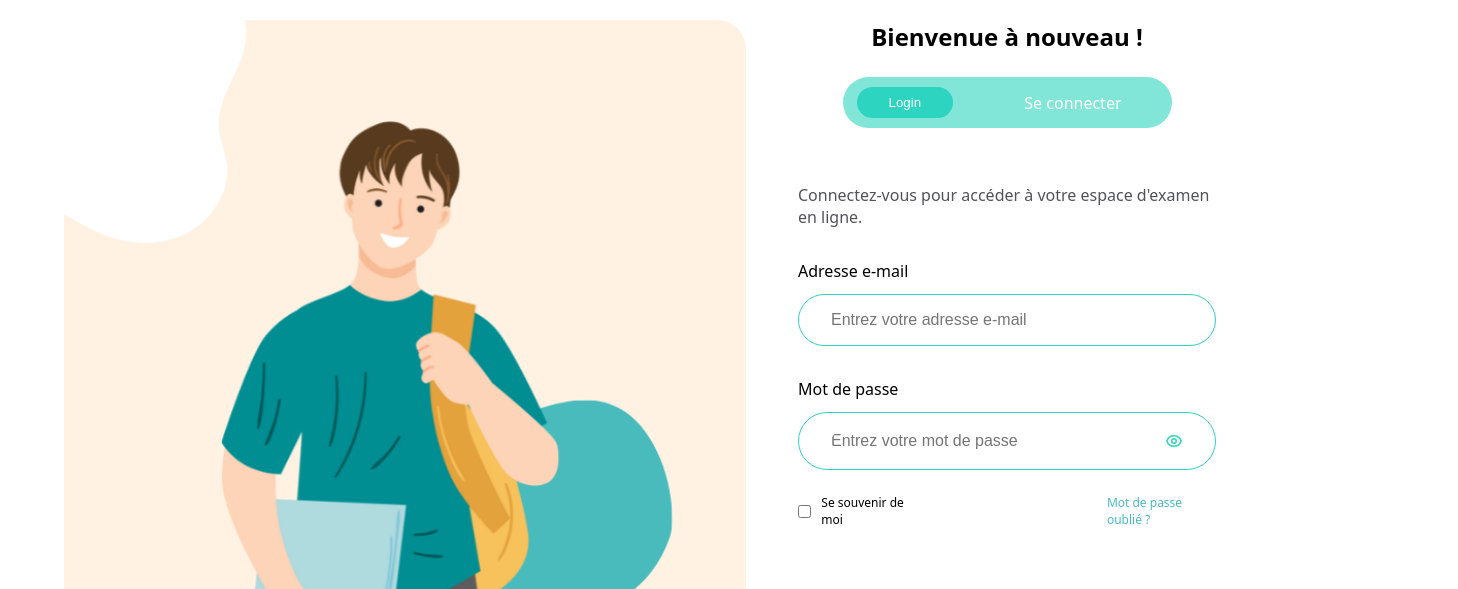
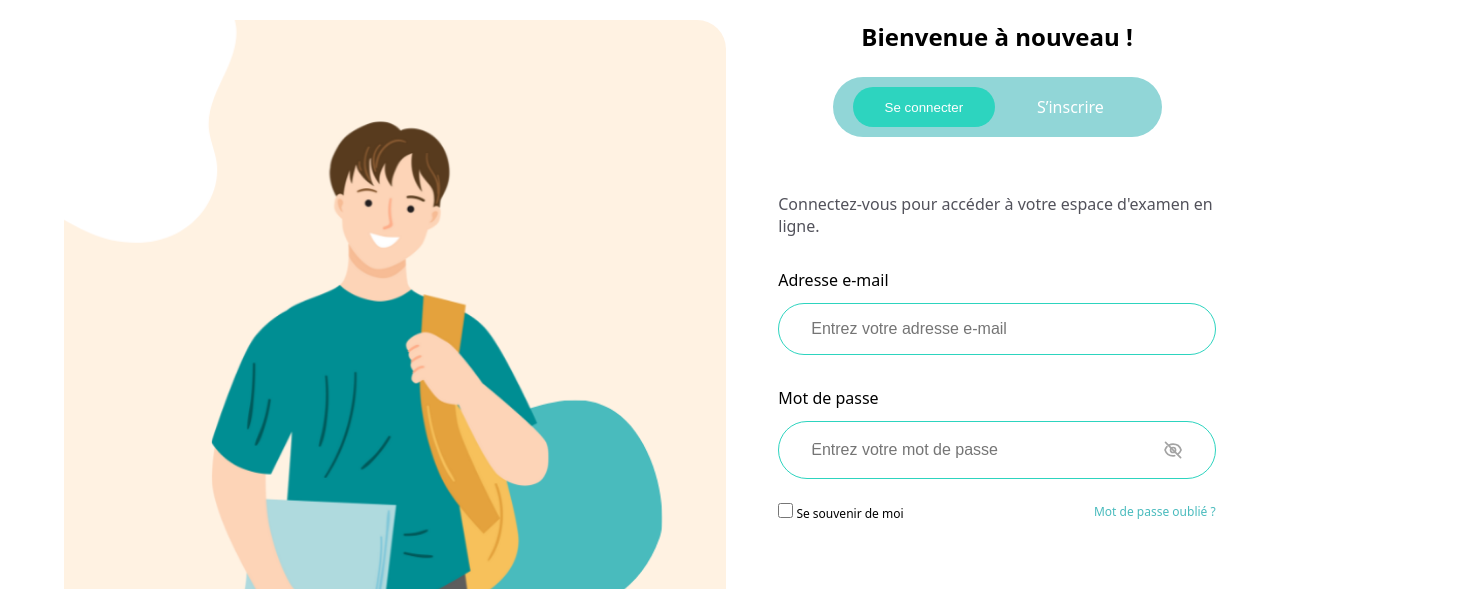
Before and after one commit to Heva3/Online-Exam-plateforme-, a plain HTML site: page Frontend/PAGES/Login.html in a window 1280 px wide. Shown: the top 589 px of the page, 1458 px wide, since content can reach past the window. Drawn offline with Linux system fonts and the light colour scheme.

Commit message:
New Updates

```diff
--- a/Frontend/CSS/Style.css
+++ b/Frontend/CSS/Style.css
@@ -51,6 +51,15 @@
     overflow: hidden;
   }
 
+  .hero-background {
+    z-index: 1;
+  }
+  .hero-content {
+    z-index: 2;
+  }
+  .hero-section {
+    position: relative;
+  }
 
   .hero-background,
   .hero-overlay {
@@ -99,34 +108,54 @@
   .welcome-text {
     text-align: center;
     align-self: center;
+    margin-bottom: 1.5rem; /* Adds space below the heading */
   }
 
+
+
+
+
   .login-tabs {
+    width: 329px;
+    height: 60px;
+    background-color: rgba(73, 187, 189, 0.6); /* 60% opacity */
+    border-radius: 33px;
+    gap: 0.25rem;
+    align-self: center;
     display: flex;
-    gap: 2.25rem;
-    align-self: center;
-    padding: 0.625rem 0.875rem;
-    margin-top: 1.5rem;
-    background-color: rgba(45, 212, 191, 0.6);
-    border-radius: 33px;
-    width: 329px;
-    color: white;
+    justify-content: space-between;
+    align-items: center;
+    padding: 1.25rem;
+    margin: auto;
   }
 
   .tab-button {
-    padding: 0.5rem 2rem;
+    width: 146px;
+    height: 40px;
     background-color: rgb(45, 212, 191);
     border: none;
     border-radius: 33px;
     color: white;
     font-weight: 500;
     cursor: pointer;
+    display: flex;
+    align-items: center;
+    justify-content: center;
+    text-decoration: none;
+    transition: background-color 0.3s ease, color 0.3s ease;
   }
 
-  .tab-text {
-    margin: auto;
-    width: 98px;
+  .tab-register {
+    background-color: transparent; /* invisible by default */
   }
+
+  .tab-register:hover {
+    background-color: #49BBBD; /* full color on hover */
+    color: white;
+  }
+
+
+
 
   .form-description {
     margin-top: 3.5rem;
@@ -167,10 +196,14 @@
   }
 
   .password-toggle {
-    width: 18px;
-    aspect-ratio: 1;
-    object-fit: contain;
+    width: 24px;
+    height: 24px;
+    cursor: pointer;
+    display: flex;
+    align-items: center;
+    justify-content: center;
   }
+
 
   .form-footer {
     display: flex;
@@ -197,12 +230,14 @@
   .forgot-password {
     color: inherit;
     text-decoration: none;
-    color: #49BBBD;
-  }
+    color: #49bbbd;
+    }
 
   .login-button {
-    align-self: flex-end;
+    align-self: flex-start;
     margin-top: 4rem;
+    margin-right: 14rem;
+    margin-left: 14rem;
     padding: 0.875rem 4rem;
     background-color: rgb(45, 212, 191);
     border: none;
@@ -210,6 +245,15 @@
     color: white;
     width: 232px;
     cursor: pointer;
+  }
+
+
+  .login-button:hover {
+    background-color: #00868a;
+  }
+
+  .login-button:active {
+    background-color: #30d0d3;
   }
   /* eye icon */
 
@@ -221,10 +265,10 @@
   }
 
   .eye-icon {
-    width: 24px;
-    height: 24px;
-    transition: opacity 0.2s ease;
+    width: 100%;
+    height: 100%;
   }
+
 
   .hidden {
     display: none;
@@ -239,35 +283,33 @@
 
 
   /* Responsive styles */
-  @media (max-width: 768px) {
-    .login-container {
-      padding: 1.25rem 1.25rem 6rem;
-    }
-
+  @media screen and (max-width: 768px) {
     .login-wrapper {
       flex-direction: column;
+      padding: 1rem;
     }
 
     .hero-column,
     .form-column {
       width: 100%;
-      margin-left: 0;
-    }
-
-    .hero-section {
-      margin-top: 2.5rem;
+      margin: 0;
     }
 
     .hero-content {
-      padding: 6rem 1.25rem 3.5rem;
+      padding: 2rem;
+      text-align: center;
     }
 
-    .login-form {
-      margin-top: 2.5rem;
-    }
-
-    .login-button {
-      margin-top: 2.5rem;
-      padding: 0.875rem 1.25rem;
+    .form-footer {
+      flex-direction: column;
+      gap: 1rem;
     }
   }
+
+
+
+
+
+ /* ---------------------------------------------------------------------------------------------------------------------------------------------------------------
+
+  /* registration page part! */
--- a/Frontend/PAGES/Login.html
+++ b/Frontend/PAGES/Login.html
@@ -34,8 +34,8 @@
             <h2 class="welcome-text">Bienvenue à nouveau !</h2>
 
             <div class="login-tabs">
-              <button type="button" class="tab-button active">Login</button>
-              <span class="tab-text">Se connecter</span>
+              <button type="button" class="tab-button active">Se connecter</button>
+              <a href="Register.html" class="tab-button tab-register">S’inscrire</a>
             </div>
 
             <p class="form-description">
@@ -67,20 +67,21 @@
                 />
                 <!-- eye icon -->
                 <div class="password-toggle" onclick="togglePassword()">
-                    <svg id="eye-open" xmlns="http://www.w3.org/2000/svg" class="eye-icon" fill="none" viewBox="0 0 24 24" stroke="rgb(45, 212, 191)" stroke-width="2">
-                      <path stroke-linecap="round" stroke-linejoin="round"
-                        d="M15 12a3 3 0 11-6 0 3 3 0 016 0z" />
-                      <path stroke-linecap="round" stroke-linejoin="round"
-                        d="M2.458 12C3.732 7.943 7.522 5 12 5c4.478 0 8.268 2.943 9.542 7-1.274 4.057-5.064 7-9.542 7-4.478 0-8.268-2.943-9.542-7z" />
-                    </svg>
+                  <!-- Eye closed is visible by default -->
+                  <svg id="eye-closed" xmlns="http://www.w3.org/2000/svg" class="eye-icon" fill="none" viewBox="0 0 24 24" stroke="rgb(163, 163, 163)" stroke-width="2">
+                    <path stroke-linecap="round" stroke-linejoin="round"
+                      d="M13.875 18.825A10.05 10.05 0 0112 19c-4.478 0-8.268-2.943-9.542-7a10.02 10.02 0 012.293-3.95m2.378-1.837A9.956 9.956 0 0112 5c4.478 0 8.268 2.943 9.542 7a9.96 9.96 0 01-4.147 5.094M15 12a3 3 0 11-6 0 3 3 0 016 0z" />
+                    <path stroke-linecap="round" stroke-linejoin="round" d="M3 3l18 18" />
+                  </svg>
 
-                    <svg id="eye-closed" xmlns="http://www.w3.org/2000/svg" class="eye-icon hidden" fill="none" viewBox="0 0 24 24" stroke="rgb(163, 163, 163)" stroke-width="2">
-                      <path stroke-linecap="round" stroke-linejoin="round"
-                        d="M13.875 18.825A10.05 10.05 0 0112 19c-4.478 0-8.268-2.943-9.542-7a10.02 10.02 0 012.293-3.95m2.378-1.837A9.956 9.956 0 0112 5c4.478 0 8.268 2.943 9.542 7a9.96 9.96 0 01-4.147 5.094M15 12a3 3 0 11-6 0 3 3 0 016 0z" />
-                      <path stroke-linecap="round" stroke-linejoin="round" d="M3 3l18 18" />
-                    </svg>
-                  </div>
-              </div>
+                  <!-- Eye open is hidden by default -->
+                  <svg id="eye-open" xmlns="http://www.w3.org/2000/svg" class="eye-icon hidden" fill="none" viewBox="0 0 24 24" stroke="#49bbbd" stroke-width="2">
+                    <path stroke-linecap="round" stroke-linejoin="round"
+                      d="M15 12a3 3 0 11-6 0 3 3 0 016 0z" />
+                    <path stroke-linecap="round" stroke-linejoin="round"
+                      d="M2.458 12C3.732 7.943 7.522 5 12 5c4.478 0 8.268 2.943 9.542 7-1.274 4.057-5.064 7-9.542 7-4.478 0-8.268-2.943-9.542-7z" />
+                  </svg>
+                </div>
             </div>
 
             <!-- Footer (checkbox + forgot link) -->
@@ -93,7 +94,7 @@
             </div>
 
             <!-- Submit -->
-            <button type="submit" class="login-button">Login</button>
+            <button type="submit" class="login-button">Connexion</button>
           </form>
         </div>
       </div>
```
Also changed, not shown: Frontend/PAGES/Register.html (+0 -13 lines), Frontend/PAGES/take_exam.html (+1 -0 lines).
